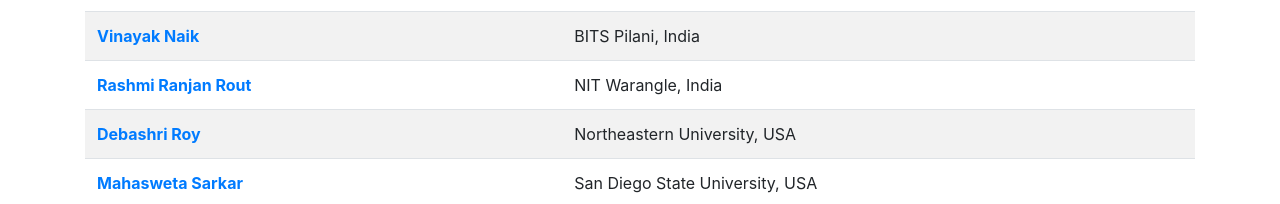
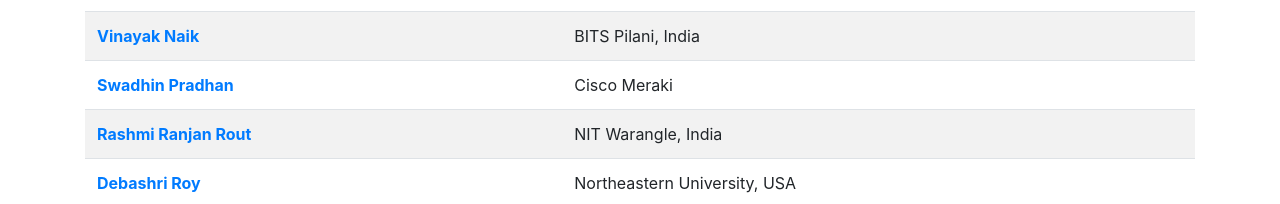
Before and after one commit to souravaddya/STEERS2021, a website: page committee/index.html in a window 1280 px wide. Shown: the part 1880-2084 px from the top of the page. Drawn offline with nearby package versions, Linux system fonts and the light colour scheme.

Commit message:
Add pc member

```diff
--- a/committee/index.html
+++ b/committee/index.html
@@ -285,6 +285,17 @@
 
           <tr>
             <td>
+              <a href="https://www.cs.utexas.edu/~swadhin/" target="_blank">
+                <b>
+                  Swadhin Pradhan
+                </b>
+              </a>
+            </td>
+            <td>Cisco Meraki</td>
+          </tr>
+
+          <tr>
+            <td>
               <a href="https://www.nitw.ac.in/faculty/id/16336/" target="_blank">
                 <b>
                   Rashmi Ranjan Rout
```
